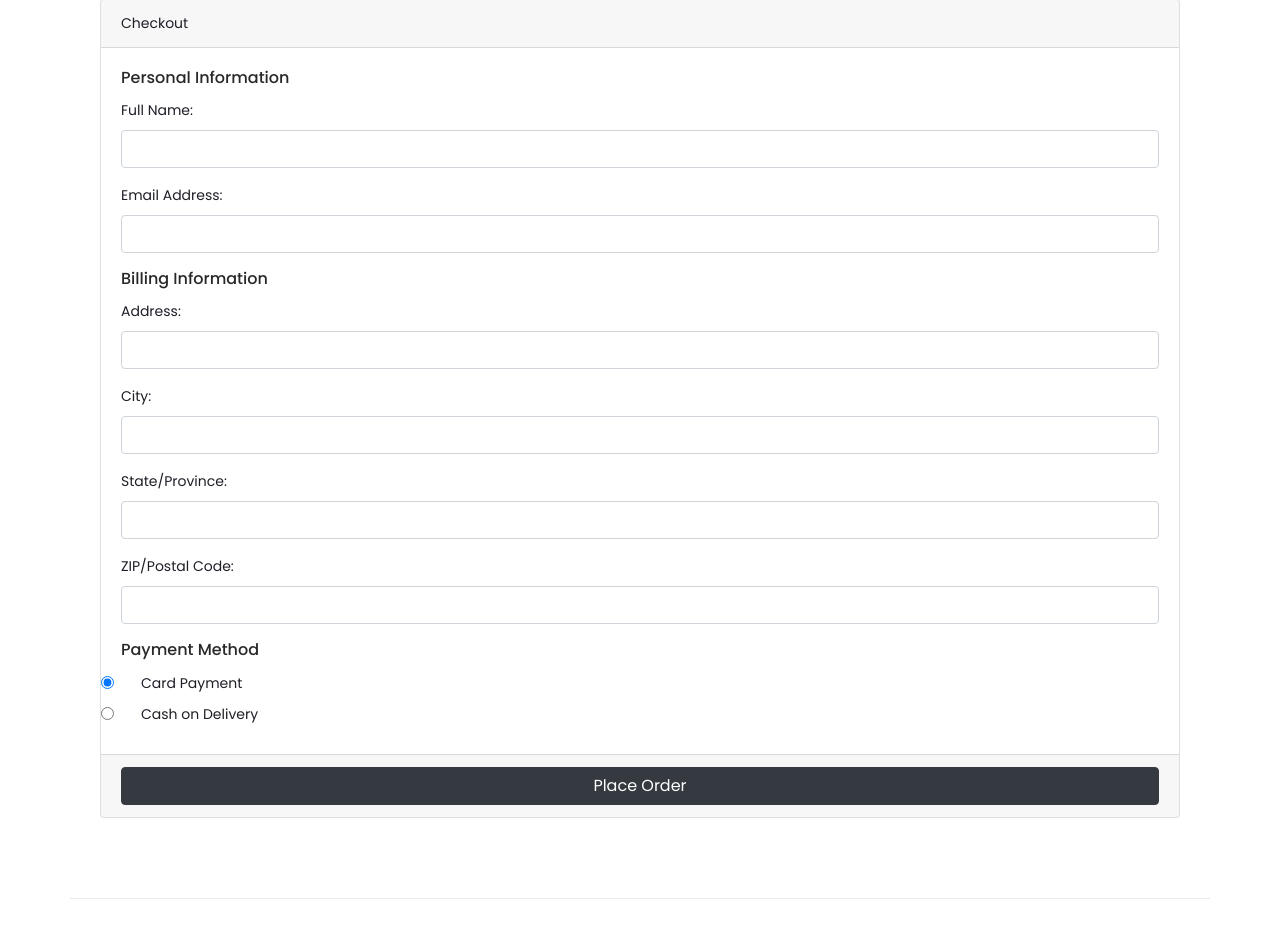
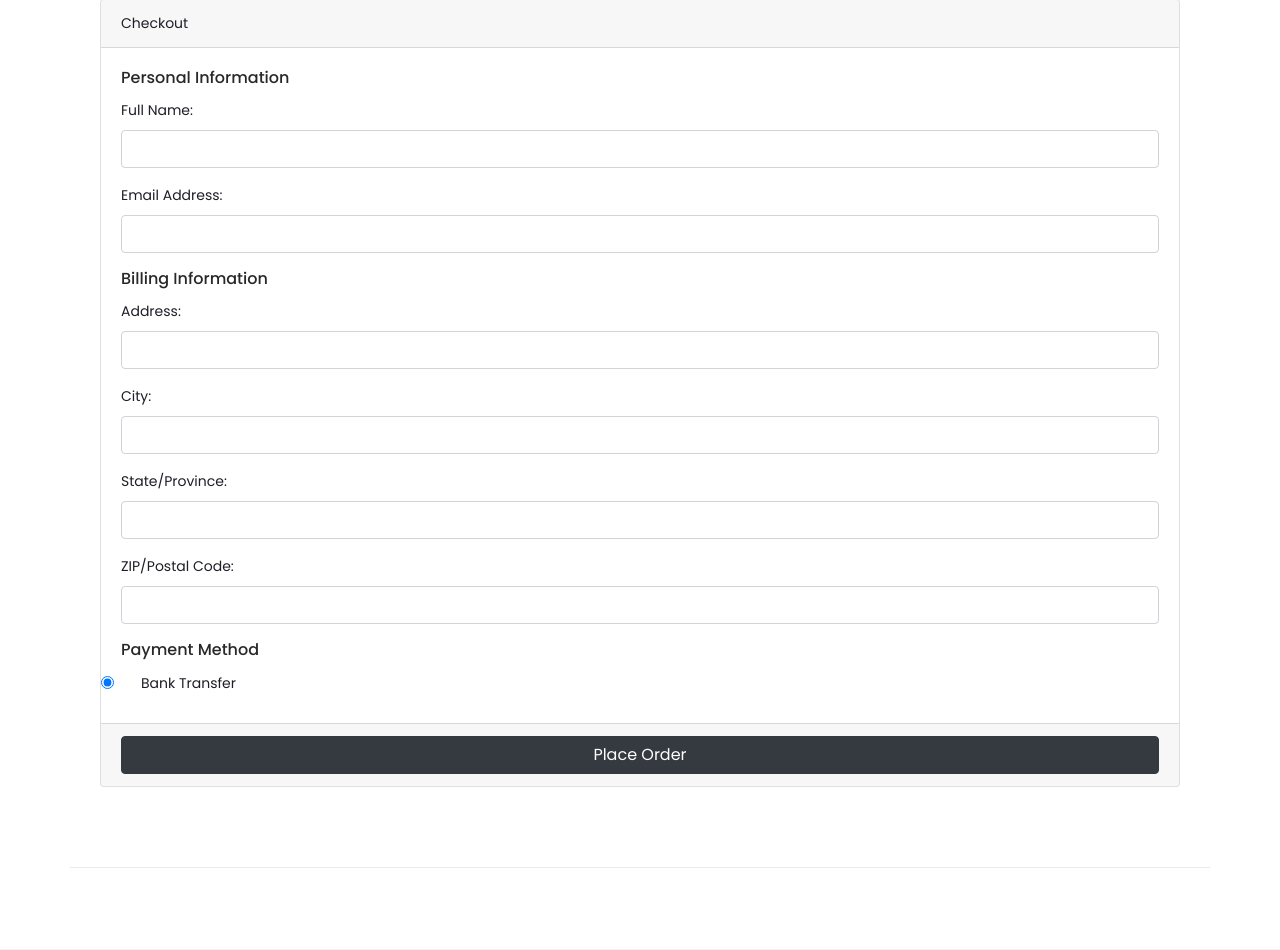
Before and after one commit to abdullah956/dj-itnow, a Django app: page /checkout/ in a window 1280 px wide. Shown: the part 338-1288 px from the top of the page. Run offline with Django 5.2, Linux system fonts and the light colour scheme; some libraries are stand-ins or nearby versions.

Commit message:
card payment error

```diff
--- a/templates/checkout.html
+++ b/templates/checkout.html
@@ -25,6 +25,7 @@
       {% include 'header.html' %}
 
       <div class="container contact_container">
+
         <div class="row">
           <div class="col">
             <!-- Breadcrumbs -->
@@ -47,6 +48,13 @@
         <style>
           /* Example of minimal custom styling */
         </style>
+        {% if messages %}
+          <div class="alert alert-info">
+            {% for message in messages %}
+              <div>{{ message }}</div>
+            {% endfor %}
+          </div>
+        {% endif %}
 
         <div class="container mt-5">
           <!-- Checkout Form Section -->
@@ -91,11 +99,7 @@
                     <h5 class="card-title">Payment Method</h5>
                     <div class="form-check">
                       <input class="form-check-input" type="radio" name="payment_method" id="card" value="card" checked />
-                      <label class="form-check-label" for="card">Card Payment</label>
-                    </div>
-                    <div class="form-check">
-                      <input class="form-check-input" type="radio" name="payment_method" id="cash" value="cash" />
-                      <label class="form-check-label" for="cash">Cash on Delivery</label>
+                      <label class="form-check-label" for="card">Bank Transfer</label>
                     </div>
                   </div>
                   <div class="card-footer">
--- a/templates/index.html
+++ b/templates/index.html
@@ -122,7 +122,7 @@
                                 <div class="product_price">${{ product.price }}</div>
                             </div>
                         </div>
-                        <div class="red_button add_to_cart_button"><a href="#">add to cart</a></div>
+                        <div class="red_button add_to_cart_button"><a href="{% url 'add_to_cart' product.id %}">add to cart</a></div>
                     </div>
                     {% empty %}
                     <p>No featured products available.</p>
--- a/users/views.py
+++ b/users/views.py
@@ -5,6 +5,7 @@ from django.contrib.auth.forms import AuthenticationForm
 from .models import Category , Product , Cart , Order
 from decimal import Decimal
 import json
+from django.contrib import messages
 
 def index(request):
     categories = Category.objects.all()
@@ -101,6 +102,9 @@ def checkout_view(request):
         state = request.POST.get('state')
         zip_code = request.POST.get('zip')
         payment_method = request.POST.get('payment_method')
+        if payment_method == 'card':
+            messages.error(request, "Bank Payments are not yet supported.")
+            return render(request, 'checkout.html')
         order = Order(
             user=request.user,
             fullname=fullname,
@@ -132,8 +136,6 @@ def shop_view(request):
 def contact_view(request):
     return render(request, 'contact.html')
 
-
-
 def add_to_cart_byID(request, product_id):
     product = get_object_or_404(Product, id=product_id)
     cart, created = Cart.objects.get_or_create(user=request.user, product=product)
```
